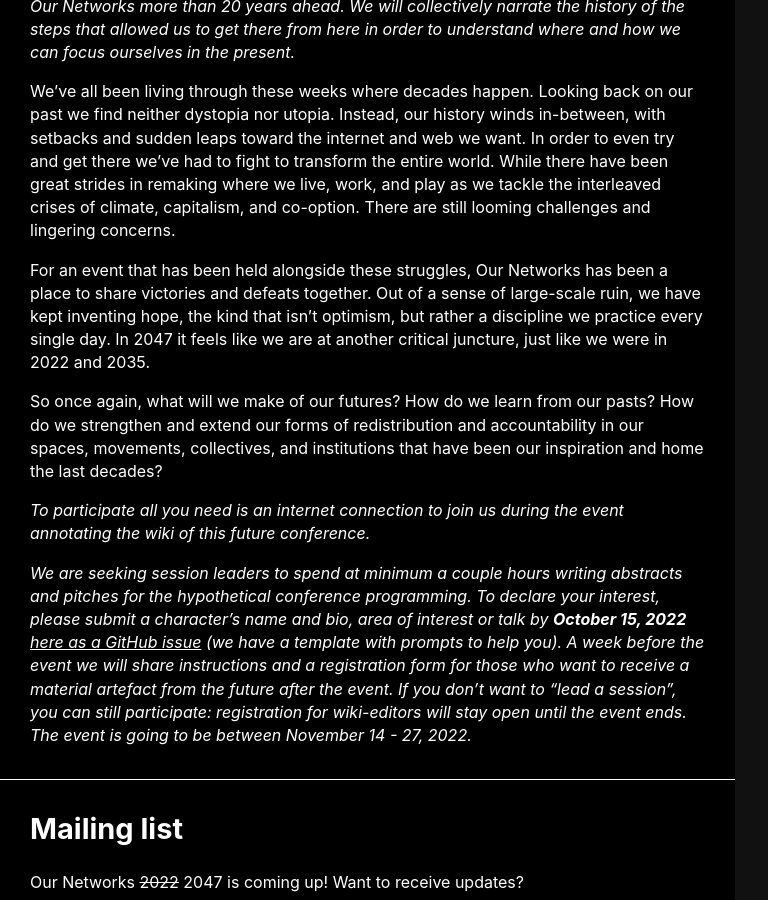
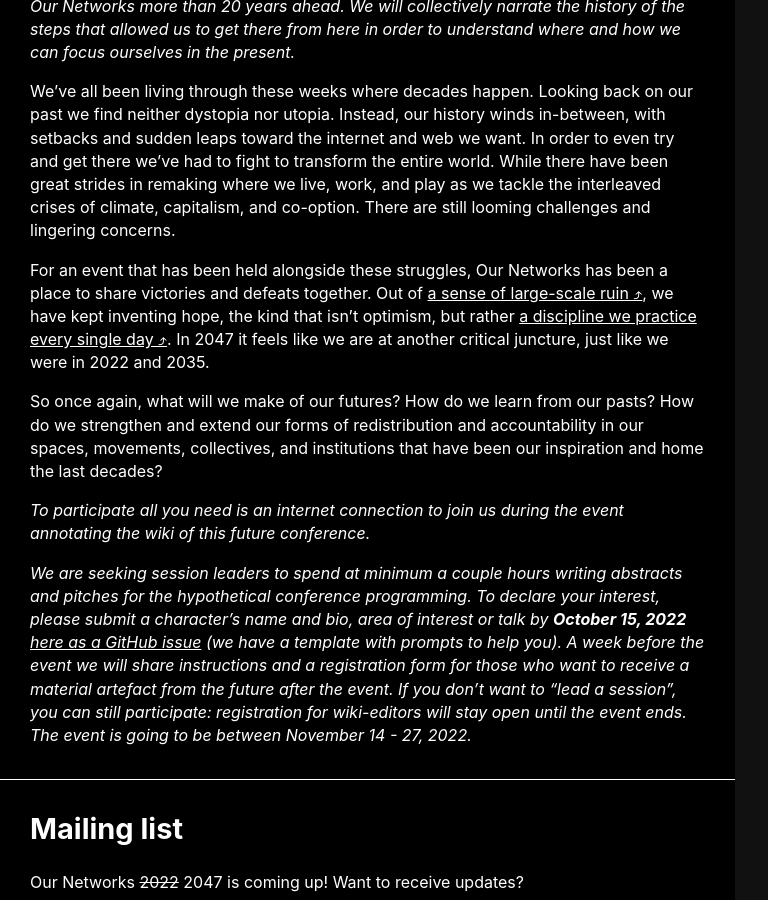
Before and after one commit to ournetworks/ournetworks.ca, a Jekyll site: the page built from index.md, in a window 1280 px wide and 900 px high, scrolled down 541 px. Shown: the whole window, without its empty margins (0-768 px from the left). Built offline with Jekyll 4.4.1, drawn with Linux system fonts in a browser that asks for light colours; some of the changed lines change nothing that is shown.

Commit message:
re-add quote links (#247)
* re-add quote links

* update arrow direction

* arrow update

Co-authored-by: Garry Ing <garry.ing@gmail.com>

```diff
--- a/index.md
+++ b/index.md
@@ -9,7 +9,7 @@
 
 We've all been living through these weeks where decades happen. Looking back on our past we find neither dystopia nor utopia. Instead, our history winds in-between, with setbacks and sudden leaps toward the internet and web we want. In order to even try and get there we’ve had to fight to transform the entire world. While there have been great strides in remaking where we live, work, and play as we tackle the interleaved crises of climate, capitalism, and co-option. There are still looming challenges and lingering concerns.
 
-For an event that has been held alongside these struggles, Our Networks has been a place to share victories and defeats together. Out of a sense of large-scale ruin, we have kept inventing hope, the kind that isn’t optimism, but rather a discipline we practice every single day. In 2047 it feels like we are at another critical juncture, just like we were in 2022 and 2035.
+For an event that has been held alongside these struggles, Our Networks has been a place to share victories and defeats together. Out of [a sense of large-scale ruin &#10548;](https://en.wikipedia.org/wiki/White_Noise_(novel)), we have kept inventing hope, the kind that isn’t optimism, but rather [a discipline we practice every single day &#10548;](https://towardfreedom.org/story/archives/activism/hope-is-a-discipline/). In 2047 it feels like we are at another critical juncture, just like we were in 2022 and 2035.
 
 So once again, what will we make of our futures? How do we learn from our pasts? How do we strengthen and extend our forms of redistribution and accountability in our spaces, movements, collectives, and institutions that have been our inspiration and home the last decades?
 
```
